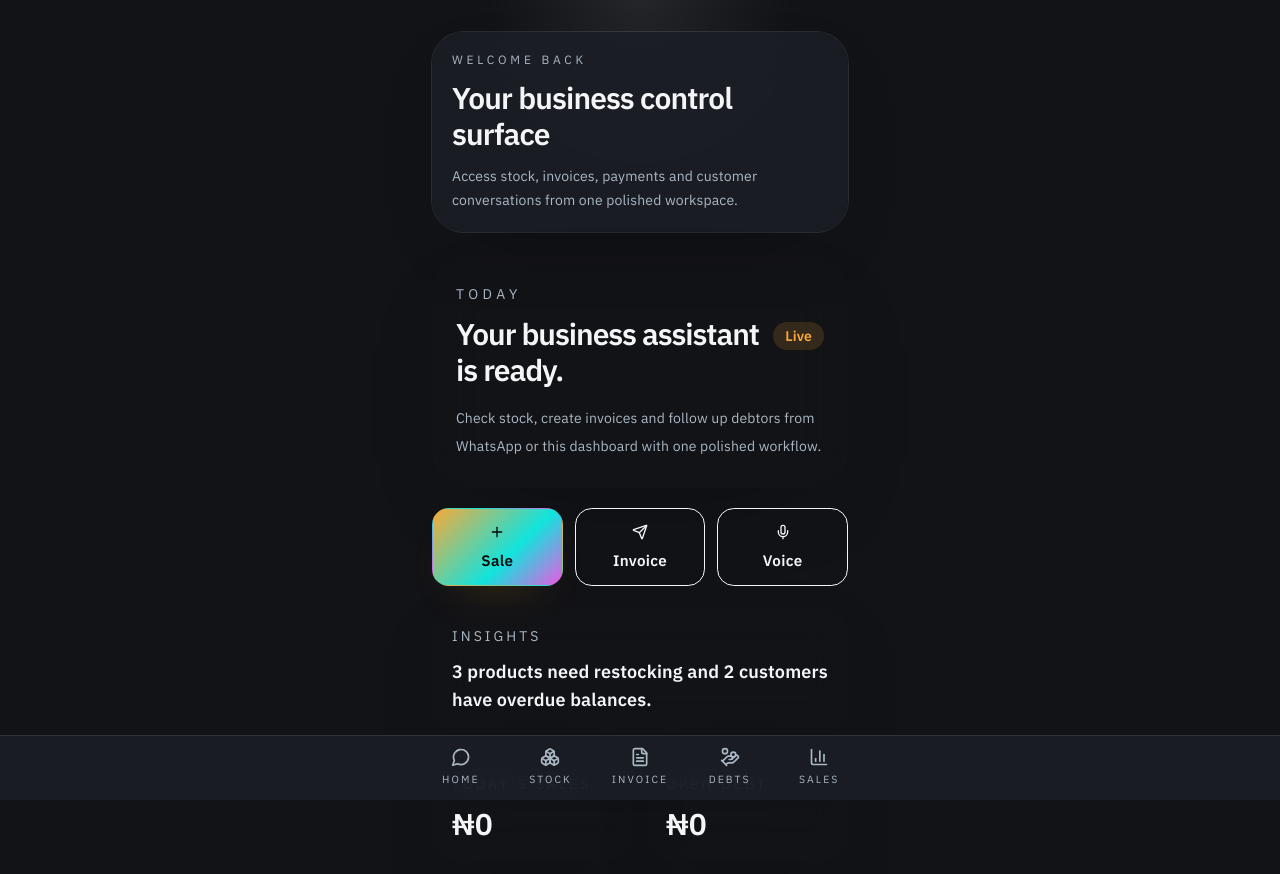
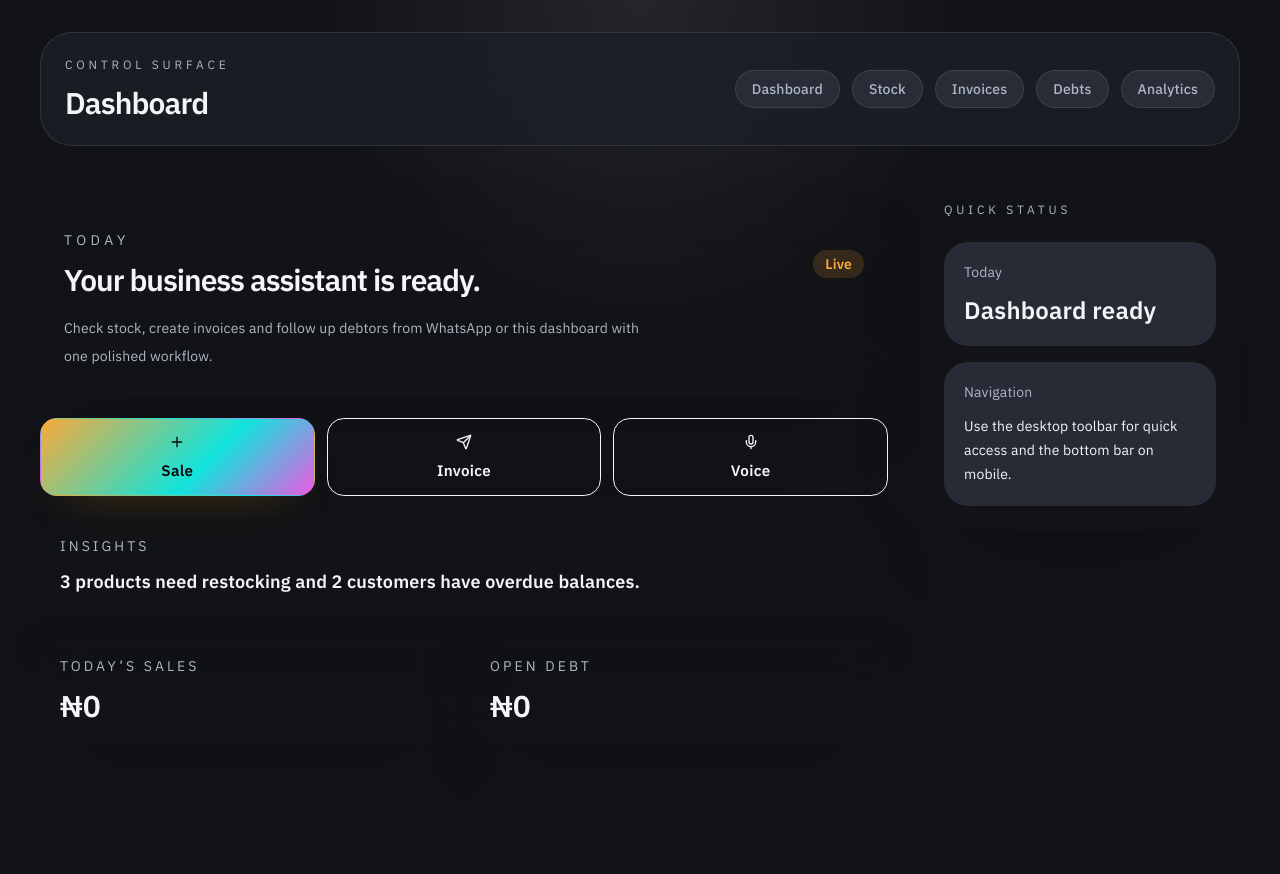
Before and after one commit to daniel-idowu-01/vendra, a Next.js app in the folder apps/web/: page / in a window 1280 px wide. Shown: the top 874 px of the page. Built offline with nearby package versions, Linux system fonts and the light colour scheme.

Commit message:
feat: improve desktop view

```diff
--- a/apps/web/src/app/(dashboard)/layout.tsx
+++ b/apps/web/src/app/(dashboard)/layout.tsx
@@ -1,17 +1,70 @@
+import Link from "next/link";
 import { MobileNav } from "@/components/app-shell/mobile-nav";
+
+const navItems = [
+  { href: "/", label: "Dashboard" },
+  { href: "/inventory", label: "Stock" },
+  { href: "/invoices", label: "Invoices" },
+  { href: "/debts", label: "Debts" },
+  { href: "/analytics", label: "Analytics" }
+];
 
 export default function DashboardLayout({ children }: { children: React.ReactNode }) {
   return (
-    <main className="relative mx-auto min-h-screen max-w-md px-4 pb-28 pt-8">
-      <div className="absolute inset-x-0 top-0 -z-10 h-64 bg-[radial-gradient(circle_at_top,rgba(255,255,255,0.08),transparent_45%)]" />
-      <div className="mb-6 rounded-[2rem] bg-surface/90 p-5 shadow-[0_24px_80px_-48px_rgba(0,0,0,0.55)] backdrop-blur-xl ring-1 ring-white/10">
-        <p className="text-xs uppercase tracking-[0.32em] text-muted-foreground">Welcome back</p>
-        <h1 className="mt-3 text-3xl font-semibold tracking-[-0.03em] text-foreground">Your business control surface</h1>
-        <p className="mt-3 text-sm leading-6 text-muted-foreground">
-          Access stock, invoices, payments and customer conversations from one polished workspace.
-        </p>
+    <main className="relative mx-auto min-h-screen max-w-7xl px-4 pb-28 pt-8 sm:px-6 lg:px-10">
+      <div className="absolute inset-x-0 top-0 -z-10 h-80 bg-[radial-gradient(circle_at_top,rgba(255,255,255,0.08),transparent_46%)]" />
+
+      <div className="hidden md:block">
+        <div className="mb-8 rounded-[2rem] border border-white/10 bg-surface/85 p-6 shadow-[0_28px_90px_-60px_rgba(0,0,0,0.6)] backdrop-blur-xl">
+          <div className="flex flex-col gap-6 lg:flex-row lg:items-center lg:justify-between">
+            <div>
+              <p className="text-xs uppercase tracking-[0.32em] text-muted-foreground">Control surface</p>
+              <h1 className="mt-3 text-3xl font-semibold tracking-[-0.03em] text-foreground">Dashboard</h1>
+            </div>
+            <nav className="flex flex-wrap items-center gap-3">
+              {navItems.map((item) => (
+                <Link
+                  key={item.href}
+                  href={item.href}
+                  className="rounded-full border border-white/10 bg-surface-soft/90 px-4 py-2 text-sm font-medium text-muted-foreground transition hover:border-accent/40 hover:bg-surface hover:text-white"
+                >
+                  {item.label}
+                </Link>
+              ))}
+            </nav>
+          </div>
+        </div>
       </div>
-      {children}
+
+      <div className="grid gap-8 lg:grid-cols-[minmax(0,1fr)_320px]">
+        <div className="space-y-6">
+          <div className="rounded-[2rem] bg-surface/90 p-6 shadow-[0_24px_80px_-45px_rgba(0,0,0,0.55)] ring-1 ring-white/10 backdrop-blur-xl md:hidden">
+            <p className="text-xs uppercase tracking-[0.32em] text-muted-foreground">Welcome back</p>
+            <h2 className="mt-3 text-3xl font-semibold tracking-[-0.03em] text-foreground">Your business control surface</h2>
+            <p className="mt-3 text-sm leading-6 text-muted-foreground">
+              Access stock, invoices, payments and customer conversations from one polished workspace.
+            </p>
+          </div>
+          {children}
+        </div>
+
+        <aside className="hidden md:block">
+          <div className="glass-panel p-6">
+            <p className="text-xs uppercase tracking-[0.32em] text-muted-foreground">Quick status</p>
+            <div className="mt-6 space-y-4">
+              <div className="rounded-3xl bg-surface-soft/90 p-5">
+                <p className="text-sm text-muted-foreground">Today</p>
+                <p className="mt-3 text-2xl font-semibold text-foreground">Dashboard ready</p>
+              </div>
+              <div className="rounded-3xl bg-surface-soft/90 p-5">
+                <p className="text-sm text-muted-foreground">Navigation</p>
+                <p className="mt-3 text-sm leading-6 text-foreground">Use the desktop toolbar for quick access and the bottom bar on mobile.</p>
+              </div>
+            </div>
+          </div>
+        </aside>
+      </div>
+
       <MobileNav />
     </main>
   );
--- a/apps/web/src/components/app-shell/mobile-nav.tsx
+++ b/apps/web/src/components/app-shell/mobile-nav.tsx
@@ -13,7 +13,7 @@ const items = [
 
 export function MobileNav() {
   return (
-    <nav className="fixed inset-x-0 bottom-0 z-20 border-t border-white/10 bg-surface/85 backdrop-blur-xl shadow-[0_-20px_60px_-35px_rgba(0,0,0,0.65)]">
+    <nav className="fixed inset-x-0 bottom-0 z-20 md:hidden border-t border-white/10 bg-surface/85 backdrop-blur-xl shadow-[0_-20px_60px_-35px_rgba(0,0,0,0.65)]">
       <div className="mx-auto grid max-w-md grid-cols-5">
         {items.map((item) => (
           <Link
```
